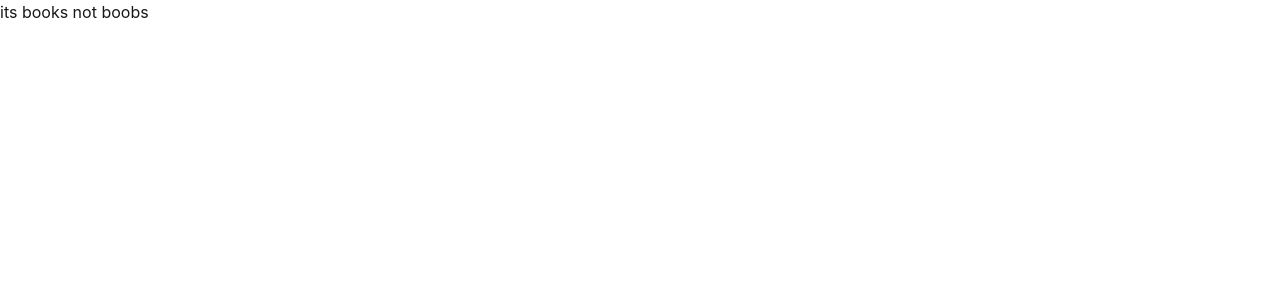
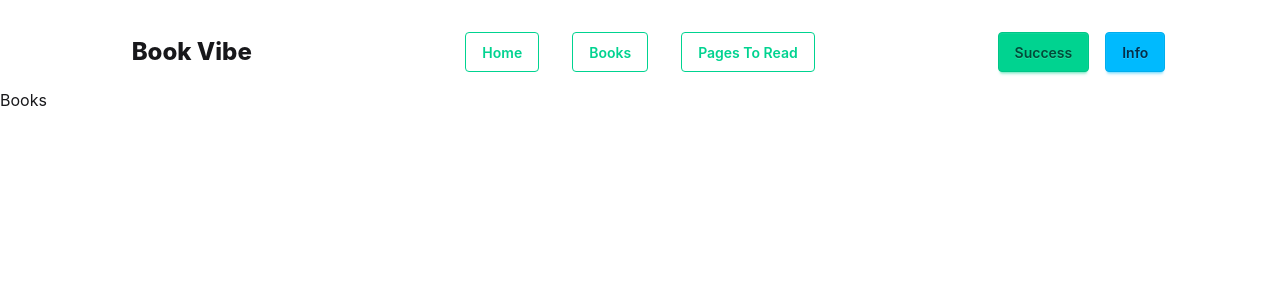
Before and after one commit to cfardin/book-vibe, a React (Vite) app: page /books in a window 1280 px wide. Shown: the top 300 px of the page. Built offline with nearby package versions, Linux system fonts and the light colour scheme.

Commit message:
added Navbar and routing

```diff
--- a/index.html
+++ b/index.html
@@ -1,5 +1,5 @@
 <!doctype html>
-<html lang="en">
+<html lang="en" data-theme="light">
   <head>
     <meta charset="UTF-8" />
     <link rel="icon" type="image/svg+xml" href="/favicon.svg" />
--- /dev/null
+++ b/src/Layout/MainLayout.jsx
@@ -0,0 +1,16 @@
+import React from 'react';
+import Navbar from '../components/Navbar/Navbar';
+import { Outlet } from 'react-router';
+
+const MainLayout = () => {
+    return (
+        <div>
+            <Navbar></Navbar>
+            <Outlet>
+
+            </Outlet>
+        </div>
+    );
+};
+
+export default MainLayout;
--- /dev/null
+++ b/src/Routes/Routes.jsx
@@ -0,0 +1,27 @@
+import { createBrowserRouter } from "react-router";
+import HomePage from "../pages/homepage/HomePage";
+import MainLayout from "../Layout/MainLayout";
+import Books from "../pages/books/Books";
+
+export const router = createBrowserRouter([
+  {
+    path : '/',
+    element : <MainLayout></MainLayout>,
+    children : [
+      {
+        index : true,
+        element : <HomePage></HomePage>
+      },
+      {
+        path: '/books',
+        element : <Books></Books>
+      },
+
+    ],
+    errorElement : <div className="m-auto flex flex-col justify-center items-center text-center">
+        <h2 className="text-8xl font-bold">404</h2>
+        <h3 className="text-5xl">Page not found</h3>
+    </div>
+
+  },
+]);
--- /dev/null
+++ b/src/components/Navbar/Navbar.jsx
@@ -0,0 +1,65 @@
+import React from "react";
+
+const Navbar = () => {
+  return (
+    <div className="w-10/12 m-auto">
+      <div className="navbar bg-base-100 mt-4">
+        <div className="navbar-start">
+          <div className="dropdown">
+            <div tabIndex={0} role="button" className="btn btn-ghost lg:hidden">
+              <svg
+                xmlns="http://www.w3.org/2000/svg"
+                className="h-5 w-5"
+                fill="none"
+                viewBox="0 0 24 24"
+                stroke="currentColor"
+              >
+                {" "}
+                <path
+                  strokeLinecap="round"
+                  strokeLinejoin="round"
+                  strokeWidth="2"
+                  d="M4 6h16M4 12h8m-8 6h16"
+                />{" "}
+              </svg>
+            </div>
+            <ul
+              tabIndex="-1"
+              className="menu menu-sm dropdown-content bg-base-100 rounded-box z-1 mt-3 w-52 p-2 shadow"
+            >
+                <li>
+                    <button className="btn btn-outline btn-success"><a href="">Home</a></button>
+                </li>
+                <li>
+                    <button className="btn btn-outline btn-success"><a href="">Listed Books</a></button>
+                </li>
+                <li>
+                    <button className="btn btn-outline btn-success"><a href="">Pages To Read</a></button>
+                </li>
+            </ul>
+          </div>
+          <a className="btn btn-ghost text-2xl font-extrabold">Book Vibe</a>
+        </div>
+        <div className="navbar-center hidden lg:flex">
+          <ul className="menu menu-horizontal px-1 gap-8.25">
+            <li>
+                <button className="btn btn-outline btn-success">Home</button>
+            </li>
+            <li>
+              <button className="btn btn-outline btn-success">Books</button>
+            </li>
+            <li>
+              <button className="btn btn-outline btn-success"><a href="">Pages To Read</a></button>
+            </li>
+          </ul>
+        </div>
+        <div className="navbar-end flex gap-4">
+          <button className="btn btn-success">Success</button>
+          <button className="btn btn-info">Info</button>
+        </div>
+      </div>
+    </div>
+  );
+};
+
+export default Navbar;
--- /dev/null
+++ b/src/pages/books/Books.jsx
@@ -0,0 +1,11 @@
+import React from 'react';
+
+const Books = () => {
+    return (
+        <div>
+            <h3>Books</h3>
+        </div>
+    );
+};
+
+export default Books;
--- a/src/pages/homepage/Home.jsx
+++ b/src/pages/homepage/HomePage.jsx
@@ -1,11 +1,11 @@
 import React from 'react';
 
-const n = () => {
+const HomePage = () => {
     return (
         <div>
-
+            <h3>Homepage</h3>
         </div>
     );
 };
 
-export default n;
+export default HomePage;
```
Also changed, not shown: src/main.jsx (+2 -11 lines).
